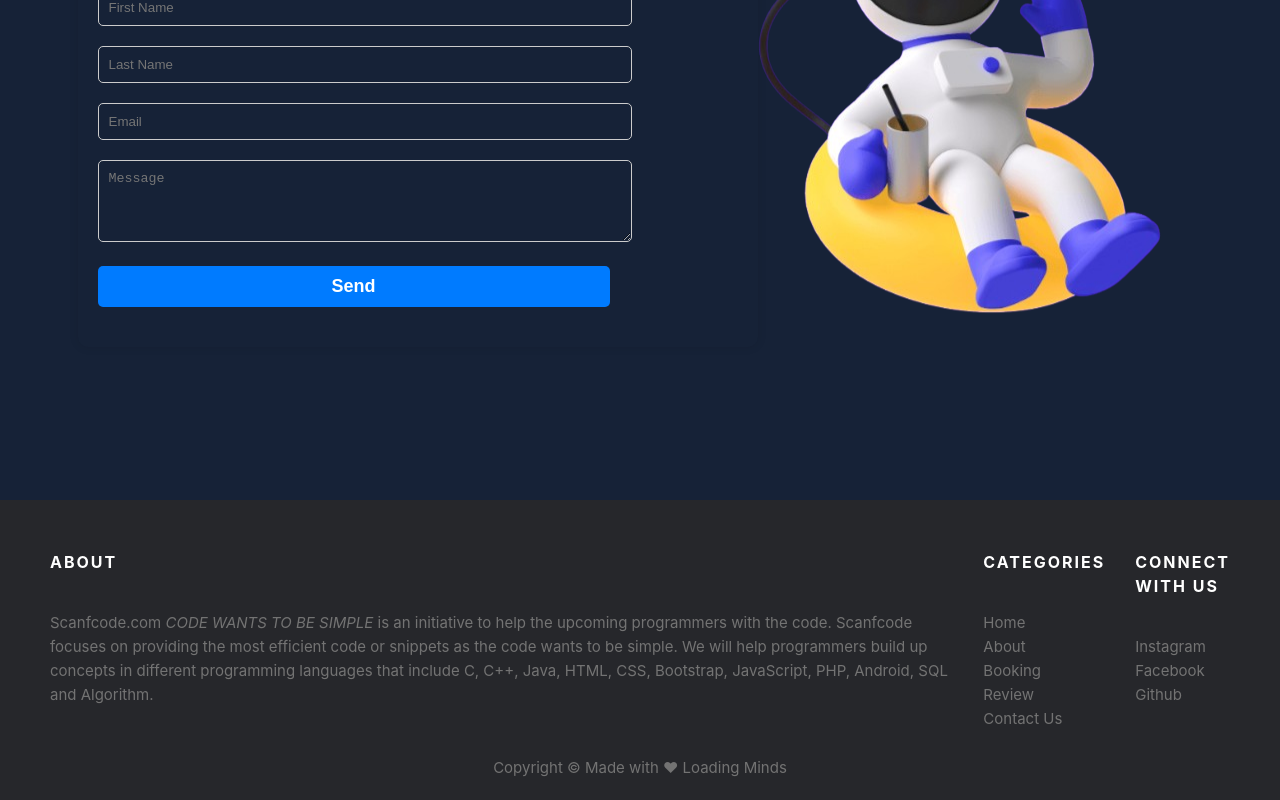
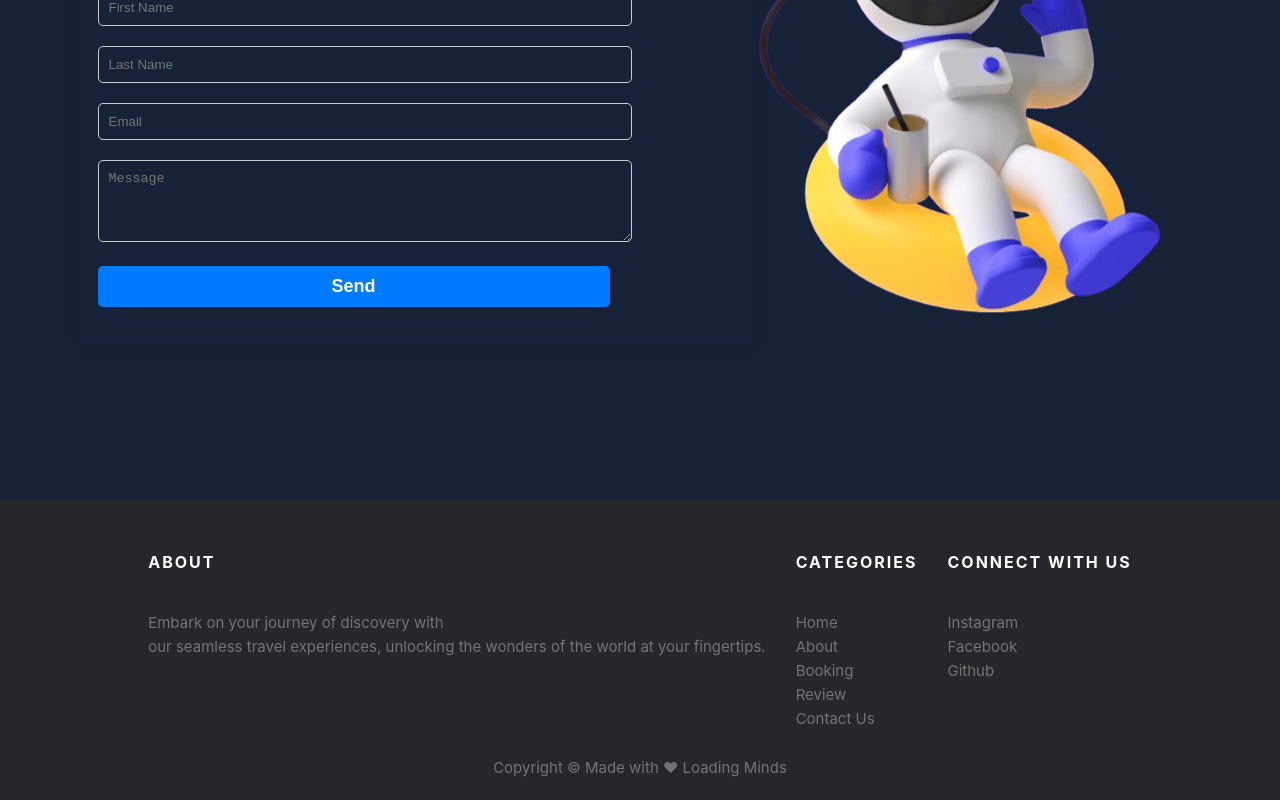
Before and after one commit to valentra/Loading-Minds_EC107A, a React (Create React App) app in the folder Travel/: page / in a window 1280 px wide. Shown: the part 3457-4257 px from the top of the page. Built offline with nearby package versions, Linux system fonts and the light colour scheme; the HTML template or start-up script is replaced by a standard one.

Commit message:
updated:footer section updated

```diff
--- a/Travel/src/components/Footer/Footer.js
+++ b/Travel/src/components/Footer/Footer.js
@@ -9,7 +9,7 @@ const Footer = () => {
 
         <div class="col-sm-12 col-md-6 ">
             <h6>About</h6>
-            <p class="text-justify">Scanfcode.com <i>CODE WANTS TO BE SIMPLE </i> is an initiative  to help the upcoming programmers with the code. Scanfcode focuses on providing the most efficient code or snippets as the code wants to be simple. We will help programmers build up concepts in different programming languages that include C, C++, Java, HTML, CSS, Bootstrap, JavaScript, PHP, Android, SQL and Algorithm.</p>
+            <p class="text-justify">Embark on your journey of discovery with<br/> our seamless travel experiences, unlocking the wonders of the world at your fingertips.</p>
           </div>
           <div class="col-xs-6 col-md-3">
             <h6>Categories</h6>
```
